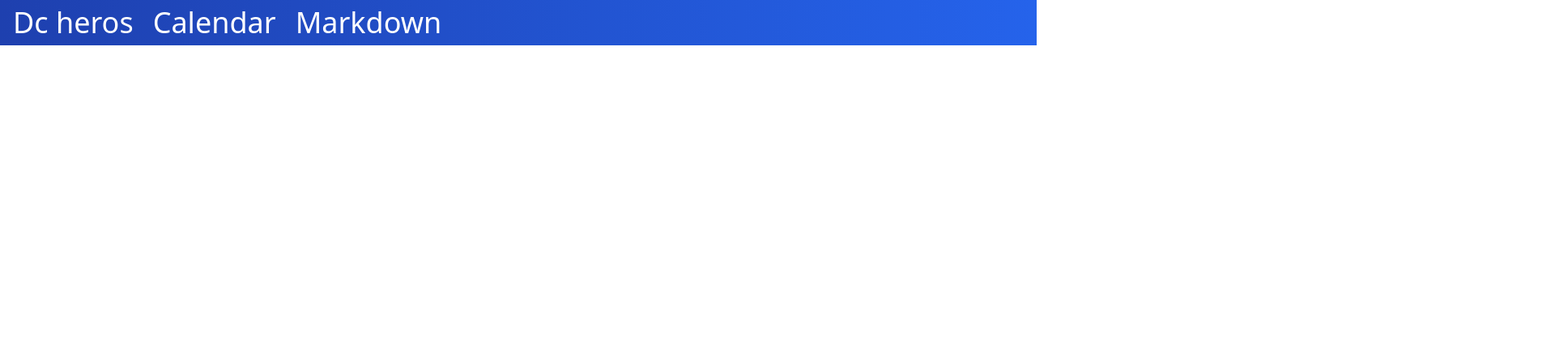
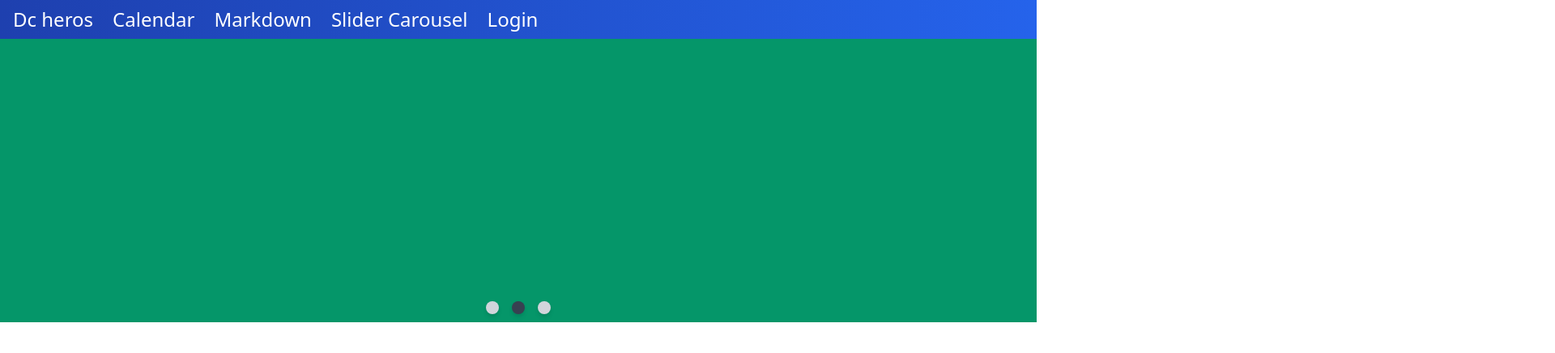
Before and after one commit to MrJ5678/vue3-10hours, a Vue app: page /#/slider in a window 1280 px wide. Shown: the top 436 px of the page at 81% size, 1920 px wide, since content can reach past the window. Built offline with nearby package versions, Linux system fonts and the light colour scheme.

Commit message:
before add firebase

```diff
--- a/package.json
+++ b/package.json
@@ -11,6 +11,7 @@
     "@tailwindcss/postcss7-compat": "^2.0.2",
     "autoprefixer": "^9.8.6",
     "core-js": "^3.6.5",
+    "marked": "^1.2.7",
     "postcss": "^7.0.35",
     "tailwindcss": "npm:@tailwindcss/postcss7-compat@^2.0.2",
     "vue": "^3.0.0",
--- a/src/App.vue
+++ b/src/App.vue
@@ -2,23 +2,31 @@
  * @Author: hhhhhq
  * @Date: 2020-12-16 08:33:41
  * @LastEditors: hhhhhq
- * @LastEditTime: 2020-12-20 10:48:54
+ * @LastEditTime: 2020-12-22 21:24:53
  * @Description: file content
 -->
 <template>
-  <app-header />
+  <app-header @open-login-modal="isLoginOpen = true" />
   <div class="w-full flex">
     <router-view></router-view>
   </div>
+  <login-modal v-if="isLoginOpen" @close-login-modal="isLoginOpen = false" />
 </template>
 
 <script>
 import AppHeader from "./components/AppHeader.vue"
+import LoginModal from "./components/LoginModal.vue"
 
 export default {
   name: "App",
   components: {
     AppHeader,
+    LoginModal,
+  },
+  data() {
+    return {
+      isLoginOpen: false,
+    }
   },
 }
 </script>
--- a/src/components/AppHeader.vue
+++ b/src/components/AppHeader.vue
@@ -2,16 +2,17 @@
  * @Author: hhhhhq
  * @Date: 2020-12-18 16:31:07
  * @LastEditors: hhhhhq
- * @LastEditTime: 2020-12-21 09:24:24
+ * @LastEditTime: 2020-12-22 21:22:04
  * @Description: file content
 -->
 <template>
   <nav
-    class="w-full text-4xl bg-gradient-to-r from-blue-800 to-blue-600 text-white px-4 py-2"
+    class="w-full text-2xl bg-gradient-to-r from-blue-800 to-blue-600 text-white px-4 py-2"
   >
     <router-link v-for="item in list" :key="item.to" :to="item.to">{{
       item.title
     }}</router-link>
+    <button @click="$emit('open-login-modal')">Login</button>
   </nav>
 </template>
 
@@ -24,6 +25,7 @@ export default {
         { title: "Dc heros", to: "/dc-heros" },
         { title: "Calendar", to: "/calendar" },
         { title: "Markdown", to: "/markdown" },
+        { title: "Slider Carousel", to: "/slider" },
       ],
     }
   },
--- /dev/null
+++ b/src/components/LoginModal.vue
@@ -0,0 +1,75 @@
+<!--
+ * @Author: hhhhhq
+ * @Date: 2020-12-22 15:22:31
+ * @LastEditors: hhhhhq
+ * @LastEditTime: 2020-12-27 15:18:06
+ * @Description: file content
+-->
+<template>
+  <div>
+    <section
+      class="h-screen w-screen bg-gray-400 fixed top-0 opacity-50 z-20"
+      @click="$emit('close-login-modal')"
+    ></section>
+    <div class="absolute inset-0">
+      <div class="flex h-full">
+        <div class="m-auto bg-white p-2 rounded shadow z-30 w-1/3">
+          <div class="p-2 border">
+            <h1 class="mx-2 text-xl text-center">Login</h1>
+            <form class="px-2 my-2" @submit.prevent="submit">
+              <div class="my-4">
+                <label for="username">Email or Username</label>
+                <input
+                  id="username"
+                  v-model="form.email"
+                  class="rounded shadow p-2 w-full"
+                  type="text"
+                  placeholder="enter your email or username"
+                />
+              </div>
+              <div class="my-4">
+                <label for="password">Password</label>
+                <input
+                  id="password"
+                  v-model="form.password"
+                  class="rounded shadow p-2 w-full"
+                  type="password"
+                  placeholder="enter your password"
+                />
+              </div>
+              <div class="my-4">
+                <button
+                  type="submit"
+                  class="w-full p-2 rounded shadow-md bg-gradient-to-r from-red-700 to-pink-600 text-white"
+                >
+                  login
+                </button>
+              </div>
+            </form>
+          </div>
+        </div>
+      </div>
+    </div>
+  </div>
+</template>
+
+<script>
+export default {
+  name: "LoginModal",
+  data() {
+    return {
+      form: {
+        email: "",
+        password: "",
+      },
+    }
+  },
+  methods: {
+    submit() {
+      // submit the form
+    },
+  },
+}
+</script>
+
+<style></style>
--- a/src/pages/Markdown.vue
+++ b/src/pages/Markdown.vue
@@ -2,7 +2,7 @@
  * @Author: hhhhhq
  * @Date: 2020-12-21 09:11:13
  * @LastEditors: hhhhhq
- * @LastEditTime: 2020-12-21 11:20:22
+ * @LastEditTime: 2020-12-21 22:23:20
  * @Description: file content
 -->
 <template>
@@ -10,21 +10,61 @@
     <h1 class="w-full text-center text-3xl my-3">Markdown App</h1>
     <section class="w-10/12 m-auto h-screen flex">
       <article class="w-1/2 border">
-        <textarea class="w-full h-full border" v-model="text"></textarea>
+        <textarea
+          class="w-full h-full border"
+          :value="text"
+          @input="update"
+        ></textarea>
       </article>
-      <article class="w-1/2 border bg-gray-100">{{ text }}</article>
+      <article class="w-1/2 border bg-gray-100" v-html="markedText"></article>
     </section>
   </div>
 </template>
 
 <script>
+import marked from "marked"
+import debounce from "../utilities/mixins/debounce"
+
 export default {
   name: "Markdown",
+  mixins: [debounce],
   data() {
     return {
       text: "",
     }
   },
+  computed: {
+    markedText() {
+      return marked(this.text)
+    },
+  },
+  // beforeCreate() {
+  //   console.log("before create")
+  // },
+  // created() {
+  //   console.log("created")
+  // },
+  // mounted() {
+  //   console.log("mounted")
+  // },
+  // beforeUnmount() {
+  //   console.log("before unmount")
+  // },
+  // unmounted() {
+  //   console.log("unmounted")
+  // },
+  beforeUpdate() {
+    console.log("before update")
+  },
+  updated() {
+    console.log("updated")
+  },
+  methods: {
+    update(e) {
+      const task = () => (this.text = e.target.value)
+      this.debounce(task)
+    },
+  },
 }
 </script>
 
--- /dev/null
+++ b/src/pages/Slider.vue
@@ -0,0 +1,93 @@
+<!--
+ * @Author: hhhhhq
+ * @Date: 2020-12-21 22:25:21
+ * @LastEditors: hhhhhq
+ * @LastEditTime: 2020-12-22 15:20:12
+ * @Description: file content
+-->
+<template>
+  <div class="w-full flex flex-wrap relative">
+    <div class="absolute w-full" v-for="(color, index) in sliders" :key="color">
+      <transition name="fade">
+        <div
+          v-if="currentSlide === index"
+          class="w-full"
+          :class="color"
+          style="height: 350px"
+        ></div>
+      </transition>
+    </div>
+    <!-- <div class="my-2 flex w-full">
+      <div class="m-auto">
+        <transition name="fade">
+          <h1 v-if="isTitleShowing">slider carousel</h1>
+        </transition>
+        <button
+          class="px-2 rounded border"
+          @click="isTitleShowing = !isTitleShowing"
+        >
+          toggle text
+        </button>
+      </div>
+    </div> -->
+    <div class="w-full" style="height: 340px;">
+      <div class="absolute bottom-0 w-full flex justify-center">
+        <div
+          v-for="(slider, index) in sliders"
+          :key="slider"
+          @click="makeActive(index)"
+          class="w-4 h-4 mx-2 rounded-full cursor-pointer shadow-md"
+          :class="currentSlide === index ? 'bg-gray-700' : 'bg-gray-300'"
+        ></div>
+      </div>
+    </div>
+  </div>
+</template>
+
+<script>
+export default {
+  name: "Slider",
+  data() {
+    return {
+      currentSlide: 0,
+      intervalId: null,
+      sliders: ["bg-green-600", "bg-blue-600", "bg-yellow-600"],
+      isTitleShowing: true,
+    }
+  },
+  mounted() {
+    this.intervalId = setInterval(() => {
+      if (this.currentSlide === 2) {
+        this.currentSlide = 0
+      } else {
+        this.currentSlide++
+      }
+    }, 5000)
+  },
+  beforeUnmount() {
+    clearInterval(this.intervalId)
+  },
+  methods: {
+    makeActive(index) {
+      this.currentSlide = index
+    },
+  },
+}
+</script>
+
+<style>
+.fade-enter-active,
+.fade-leave-active {
+  transition: all 1s ease;
+}
+
+.fade-enter-from {
+  opacity: 0;
+  transform: translateX(100%);
+}
+
+.fade-leave-to {
+  opacity: 0;
+  transform: translateX(-100%);
+}
+</style>
--- a/src/router.js
+++ b/src/router.js
@@ -10,12 +10,14 @@ import Home from "./pages/Home"
 import DcHeros from "./pages/DcHeros"
 import Calendar from "./pages/Calendar"
 import Markdown from "./pages/Markdown"
+import Slider from "./pages/Slider"
 
 const routes = [
   { path: "/", component: Home },
   { path: "/dc-heros", component: DcHeros },
   { path: "/calendar", component: Calendar },
   { path: "/markdown", component: Markdown },
+  { path: "/slider", component: Slider },
 ]
 
 const router = createRouter({
--- /dev/null
+++ b/src/utilities/mixins/debounce.js
@@ -0,0 +1,22 @@
+/*
+ * @Author: hhhhhq
+ * @Date: 2020-12-21 12:23:30
+ * @LastEditors: hhhhhq
+ * @LastEditTime: 2020-12-21 15:53:46
+ * @Description: file content
+ */
+export default {
+  data() {
+    return {
+      timeout: "",
+    }
+  },
+  methods: {
+    debounce(func, wait = 1000) {
+      if (this.timeout) {
+        clearTimeout(this.timeout)
+      }
+      this.timeout = setTimeout(func, wait)
+    },
+  },
+}
```
Also changed, not shown: src/utilities/firebase.js (added, +7 -0 lines), 1 other file (tests, documents, lock files or other folders).
